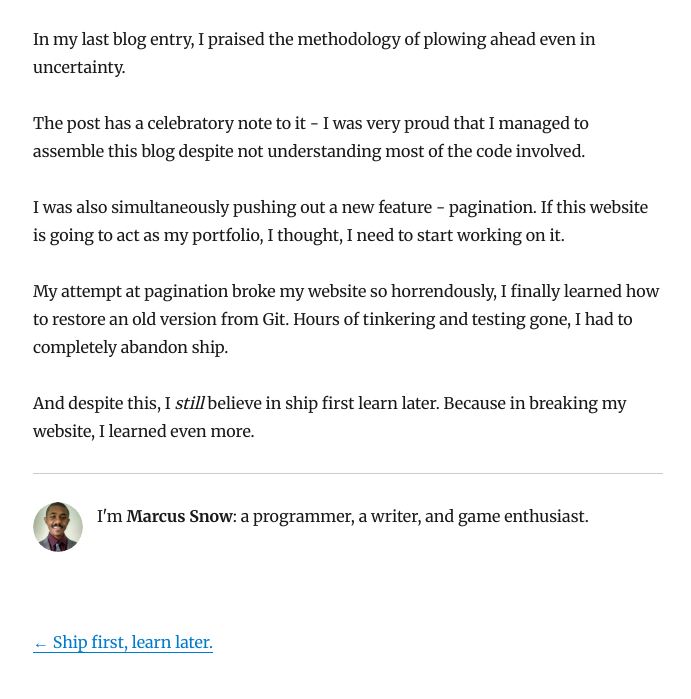
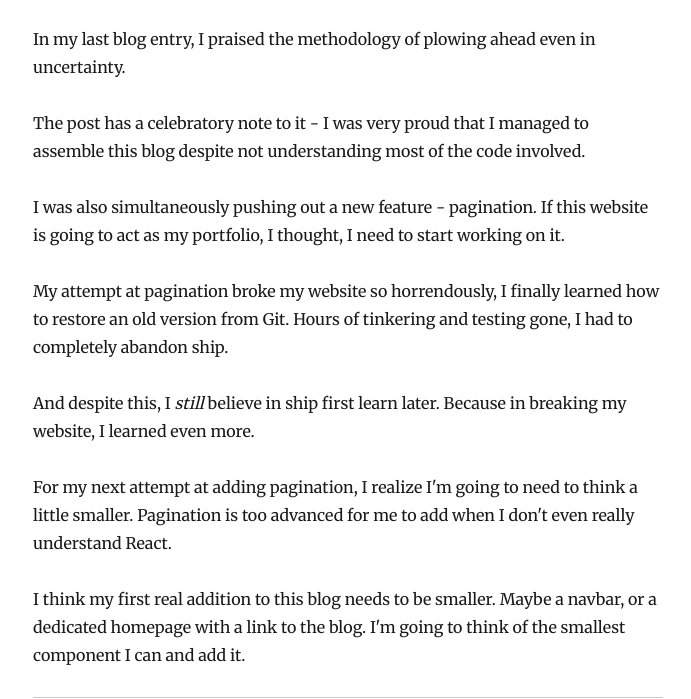
Before and after one commit to Jay-snow/octopus-dev, a Gatsby site: page /projects/ in a window 1280 px wide. Shown: the part 198-897 px from the top of the page, without its empty margins (292-983 px from the left). Built offline with nearby package versions, Linux system fonts and the light colour scheme; Gatsby itself is replaced by a stand-in of ours; some packages are replaced by stand-ins of ours.

Commit message:
Added more words.

```diff
--- a/content/blog/projects/index.md
+++ b/content/blog/projects/index.md
@@ -12,3 +12,7 @@ I was also simultaneously pushing out a new feature - pagination. If this websit
 My attempt at pagination broke my website so horrendously, I finally learned how to restore an old version from Git. Hours of tinkering and testing gone, I had to completely abandon ship.
 
 And despite this, I *still* believe in ship first learn later. Because in breaking my website, I learned even more.
+
+For my next attempt at adding pagination, I realize I'm going to need to think a little smaller. Pagination is too advanced for me to add when I don't even really understand React.
+
+I think my first real addition to this blog needs to be smaller. Maybe a navbar, or a dedicated homepage with a link to the blog. I'm going to think of the smallest component I can and add it.
```
